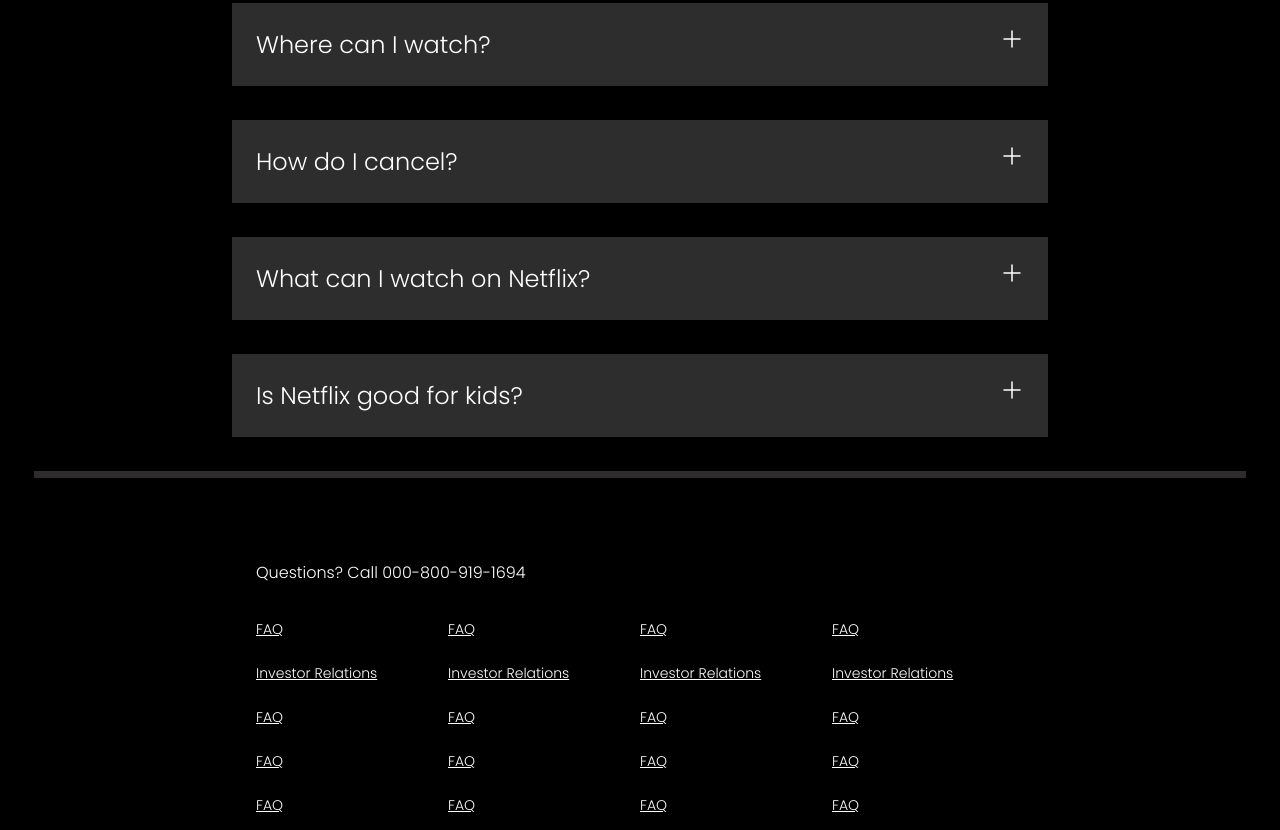
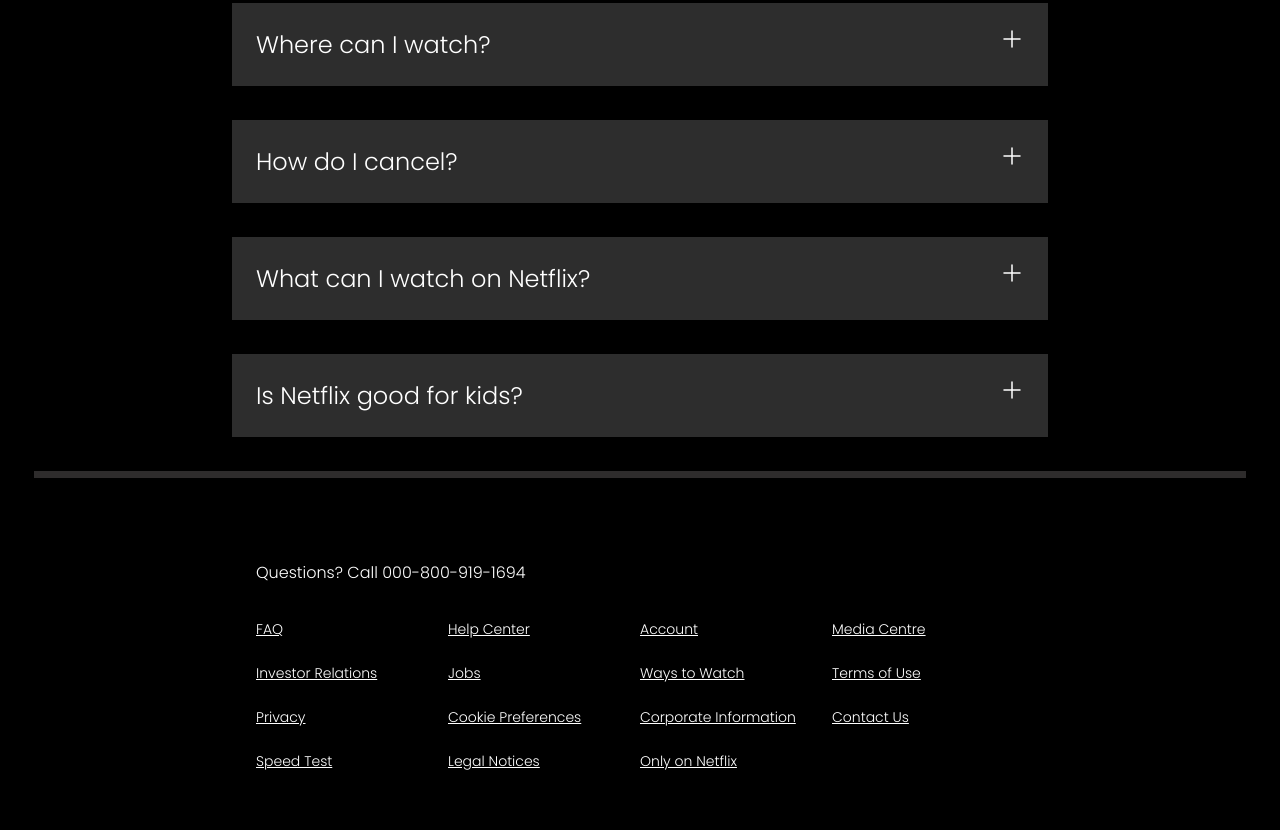
Before and after one commit to Aman1869/Netflix-clone-frontend-, a plain HTML site: page index.html in a window 1280 px wide. Shown: the part 2896-3726 px from the top of the page. Drawn offline with Linux system fonts and the light colour scheme; a web font is replaced by a local one.

Commit message:
Project completed

```diff
--- a/index.html
+++ b/index.html
@@ -135,34 +135,41 @@
         <div class="footer">
         <div class="footer-item">
             <a href="faq">FAQ</a>
-            <a href="faq">Investor Relations</a>
-            <a href="faq">FAQ</a>
-            <a href="faq">FAQ</a>
-            <a href="faq">FAQ</a>
+            <a href="Investor Relations">Investor Relations</a>
+            <a href="Privacy">Privacy</a>
+            <a href="Speed Test">Speed Test</a>
         </div>
         <div class="footer-item">
-            <a href="faq">FAQ</a>
-            <a href="faq">Investor Relations</a>
-            <a href="faq">FAQ</a>
-            <a href="faq">FAQ</a>
-            <a href="faq">FAQ</a>
+            <a href="Help Center">Help Center</a>
+            <a href="Jobs">Jobs</a>
+            <a href="Cookie Preferences">Cookie Preferences</a>
+            <a href="Legal Notices">Legal Notices</a>
         </div>
         <div class="footer-item">
-            <a href="faq">FAQ</a>
-            <a href="faq">Investor Relations</a>
-            <a href="faq">FAQ</a>
-            <a href="faq">FAQ</a>
-            <a href="faq">FAQ</a>
+            <a href="faq">Account</a>
+            <a href="Ways to Watch">Ways to Watch</a>
+            <a href="Corporate Information">Corporate Information</a>
+            <a href="Only on Netflix">Only on Netflix</a>
         </div>
         <div class="footer-item">
-            <a href="faq">FAQ</a>
-            <a href="faq">Investor Relations</a>
-            <a href="faq">FAQ</a>
-            <a href="faq">FAQ</a>
-            <a href="faq">FAQ</a>
+            <a href="Media Centre">Media Centre</a>
+            <a href="Terms of Use">Terms of Use</a>
+            <a href="Contact Us">Contact Us</a>
         </div>
         </div>
     </footer>
 </body>
 
 </html>
+
+
+
+
+
+
+
+
+
+
+Contact Us
+Legal Notices
```
